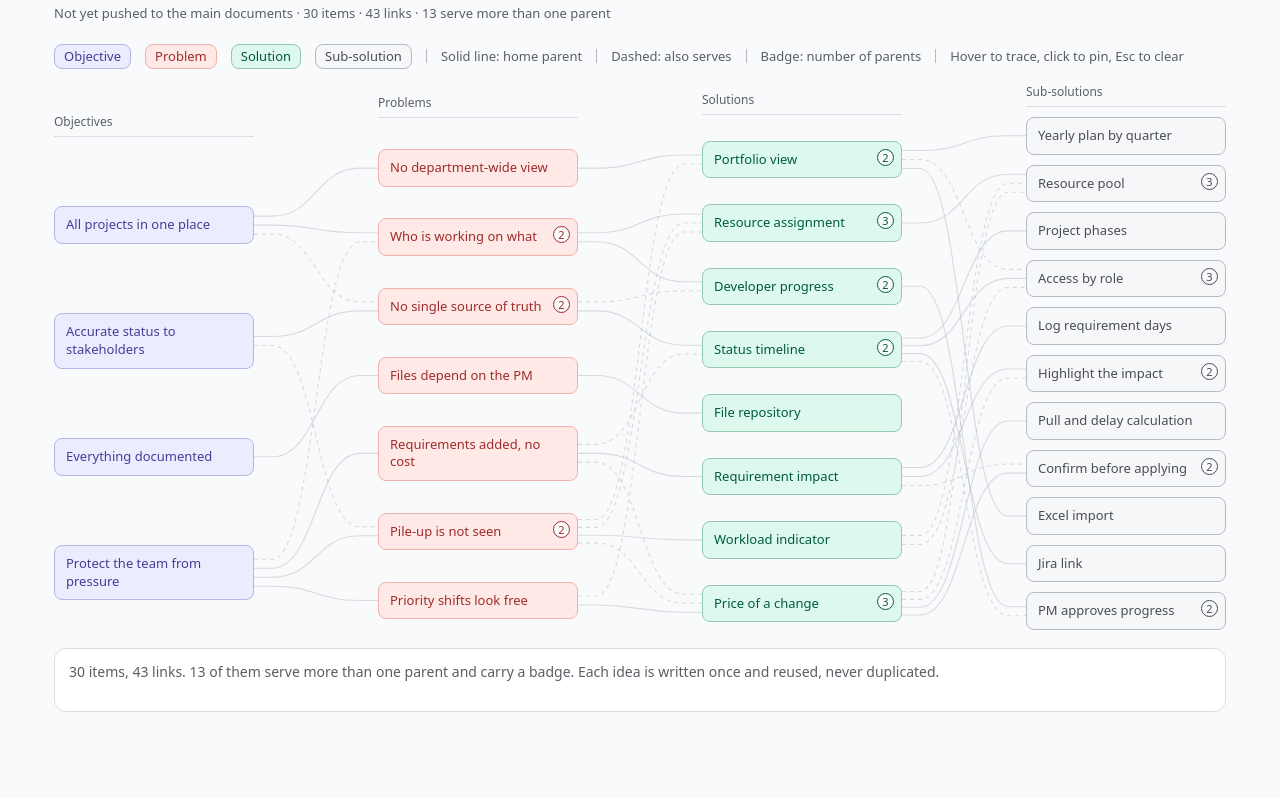
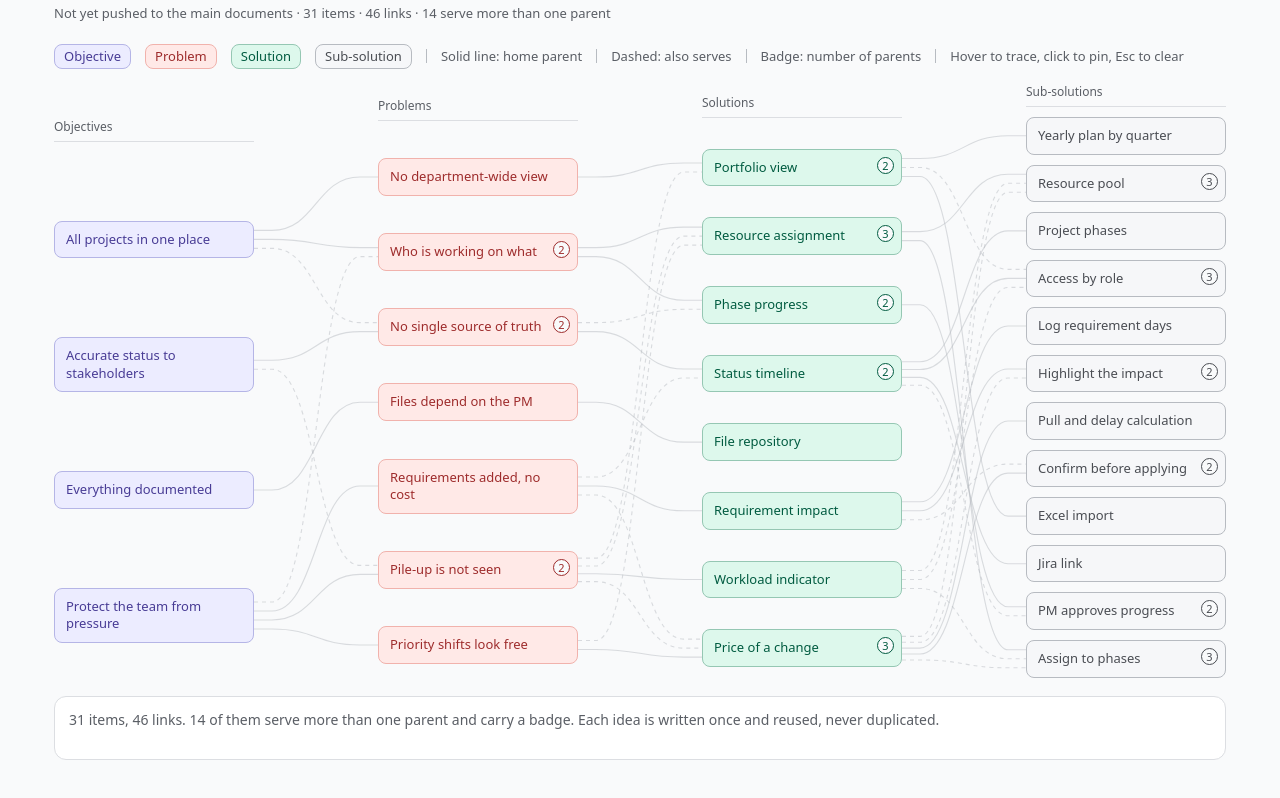
Before and after one commit to wezarXmen6ar/WorkFlow, a plain HTML site: page drafts/draft-v1.0-map.html in a window 1280 px wide. Shown: the part 58-856 px from the top of the page. Before the commit the page ends 810 px from the top, so only its background shows below. Drawn offline with Linux system fonts and the light colour scheme.

Commit message:
Extend resource pool to all roles; add phase assignment and phase progress reporting
- draft-v1.0: resource pool covers developers, BAs, tech leads, PMs
- draft-v1.0: assign resources to phases; phase time frames; phase progress reporting with PM confirmation
- draft-v1.0: end date never moves automatically
- draft-v1.0-map: 31 items, 46 links

Co-Authored-By: Claude Sonnet 5 <noreply@anthropic.com>

```diff
--- a/drafts/draft-v1.0-map.html
+++ b/drafts/draft-v1.0-map.html
@@ -131,7 +131,7 @@ nodes:[
 
 {id:"s1",layer:"s",short:"Portfolio view",full:"Department portfolio view"},
 {id:"s2",layer:"s",short:"Resource assignment",full:"Resource assignment and workload tracking"},
-{id:"s3",layer:"s",short:"Developer progress",full:"Developer progress reporting"},
+{id:"s3",layer:"s",short:"Phase progress",full:"Phase progress reporting"},
 {id:"s4",layer:"s",short:"Status timeline",full:"Live project status timeline"},
 {id:"s5",layer:"s",short:"File repository",full:"Central project file repository"},
 {id:"s6",layer:"s",short:"Requirement impact",full:"Show the impact of new requirements before work starts"},
@@ -148,7 +148,8 @@ nodes:[
 {id:"u8",layer:"u",short:"Confirm before applying",full:"Price shown, confirm before applying"},
 {id:"u9",layer:"u",short:"Excel import",full:"Import existing Excel data"},
 {id:"u10",layer:"u",short:"Jira link",full:"Jira link for deployment and security testing"},
-{id:"u11",layer:"u",short:"PM approves progress",full:"Project manager approval of progress"}
+{id:"u11",layer:"u",short:"PM approves progress",full:"Project manager approval of progress"},
+{id:"u12",layer:"u",short:"Assign to phases",full:"Assign resources to phases"}
 ],
 links:[
 ["p1","o1",1],["p2","o1",1],["p2","o4",0],["p3","o2",1],["p3","o1",0],
@@ -161,7 +162,8 @@ links:[
 ["u1","s1",1],["u2","s2",1],["u2","s7",0],["u2","s8",0],["u3","s4",1],
 ["u4","s4",1],["u4","s1",0],["u4","s7",0],["u5","s6",1],["u6","s6",1],
 ["u6","s8",0],["u7","s8",1],["u8","s8",1],["u8","s6",0],
-["u9","s1",1],["u10","s4",1],["u11","s3",1],["u11","s4",0]
+["u9","s1",1],["u10","s4",1],["u11","s3",1],["u11","s4",0],
+["u12","s2",1],["u12","s7",0],["u12","s8",0]
 ]
 };
 
```
Also changed, not shown: 1 other file.
